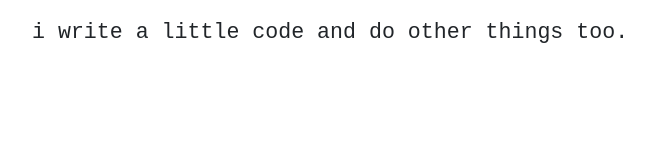
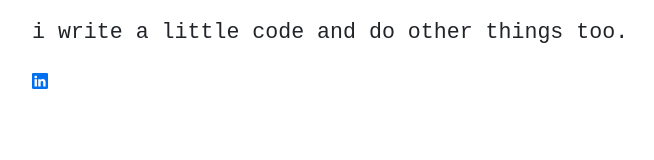
Before and after one commit to iseabock/ianseabock, a Next.js app: page / in a window 1280 px wide. Shown: the part 128-288 px from the top of the page, without its empty margins (302-956 px from the left). Built offline with nearby package versions, Linux system fonts and the light colour scheme.

Commit message:
link'd link

```diff
--- a/components/layout.js
+++ b/components/layout.js
@@ -7,17 +7,14 @@
 import Link from 'next/link';
 
 const name = 'ian seabock';
-export const siteTitle = '"Thinking" outloud';
+export const siteTitle = 'Web Duhveloper';
 
 export default function Layout({ children, home }) {
     return (
         <Container fluid className={styles.container}>
             <Head>
                 <link rel="icon" href="/favicon.ico" />
-                <meta
-                    name="description"
-                    content="Ian Seabocks public musings about web development and other stuff"
-                />
+                <meta name="description" content="Ian Seabock Personal Site" />
                 <meta
                     property="og:image"
                     content={`https://og-image.vercel.app/${encodeURI(
--- a/package.json
+++ b/package.json
@@ -25,6 +25,7 @@
     "sass": "^1.32.8"
   },
   "devDependencies": {
+    "@types/node": "^15.6.1",
     "eslint": "^7.20.0",
     "eslint-config-airbnb": "^18.2.1",
     "eslint-config-prettier": "^7.2.0",
@@ -34,7 +35,8 @@
     "eslint-plugin-react": "^7.22.0",
     "eslint-plugin-react-hooks": "^4.2.0",
     "eslint-plugin-simple-import-sort": "^7.0.0",
-    "prettier": "^2.2.1"
+    "prettier": "^2.2.1",
+    "typescript": "^4.3.2"
   },
   "husky": {
     "hooks": {
--- a/pages/index.js
+++ b/pages/index.js
@@ -12,6 +12,18 @@
             <section className={utilStyles.headingMd}>
                 <p>i write a little code and do other things too.</p>
             </section>
+
+            <a href="https://www.linkedin.com/in/seabock/" rel="noreferrer" target="_blank">
+                <svg
+                    xmlns="http://www.w3.org/2000/svg"
+                    width="16"
+                    height="16"
+                    fill="currentColor"
+                    // className="bi bi-linkedin"
+                    viewBox="0 0 16 16">
+                    <path d="M0 1.146C0 .513.526 0 1.175 0h13.65C15.474 0 16 .513 16 1.146v13.708c0 .633-.526 1.146-1.175 1.146H1.175C.526 16 0 15.487 0 14.854V1.146zm4.943 12.248V6.169H2.542v7.225h2.401zm-1.2-8.212c.837 0 1.358-.554 1.358-1.248-.015-.709-.52-1.248-1.342-1.248-.822 0-1.359.54-1.359 1.248 0 .694.521 1.248 1.327 1.248h.016zm4.908 8.212V9.359c0-.216.016-.432.08-.586.173-.431.568-.878 1.232-.878.869 0 1.216.662 1.216 1.634v3.865h2.401V9.25c0-2.22-1.184-3.252-2.764-3.252-1.274 0-1.845.7-2.165 1.193v.025h-.016a5.54 5.54 0 0 1 .016-.025V6.169h-2.4c.03.678 0 7.225 0 7.225h2.4z" />
+                </svg>
+            </a>
         </Layout>
     );
 }
```
Also changed, not shown: tsconfig.json (added, +29 -0 lines), next-env.d.ts (added), 1 other file (tests, documents, lock files or other folders).
